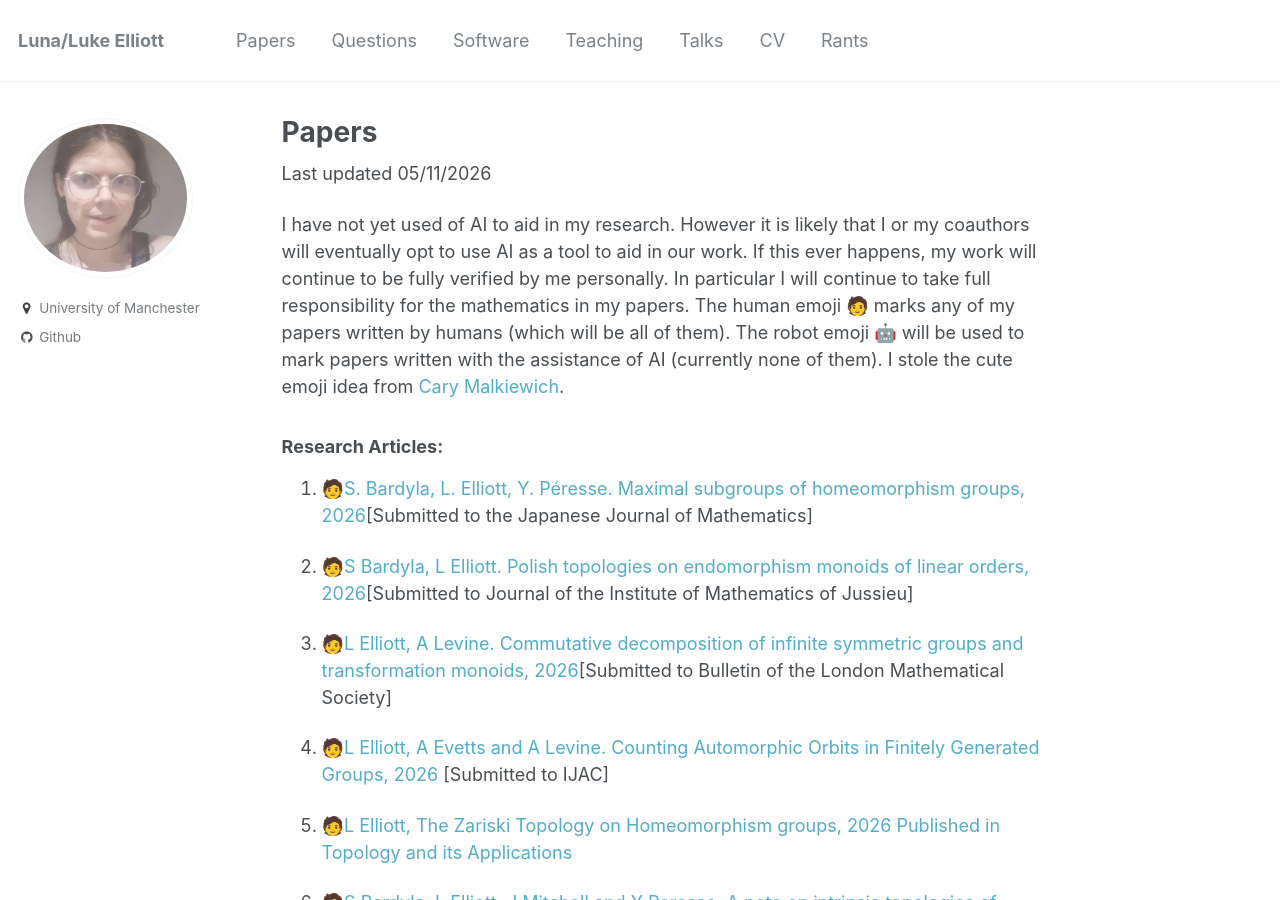
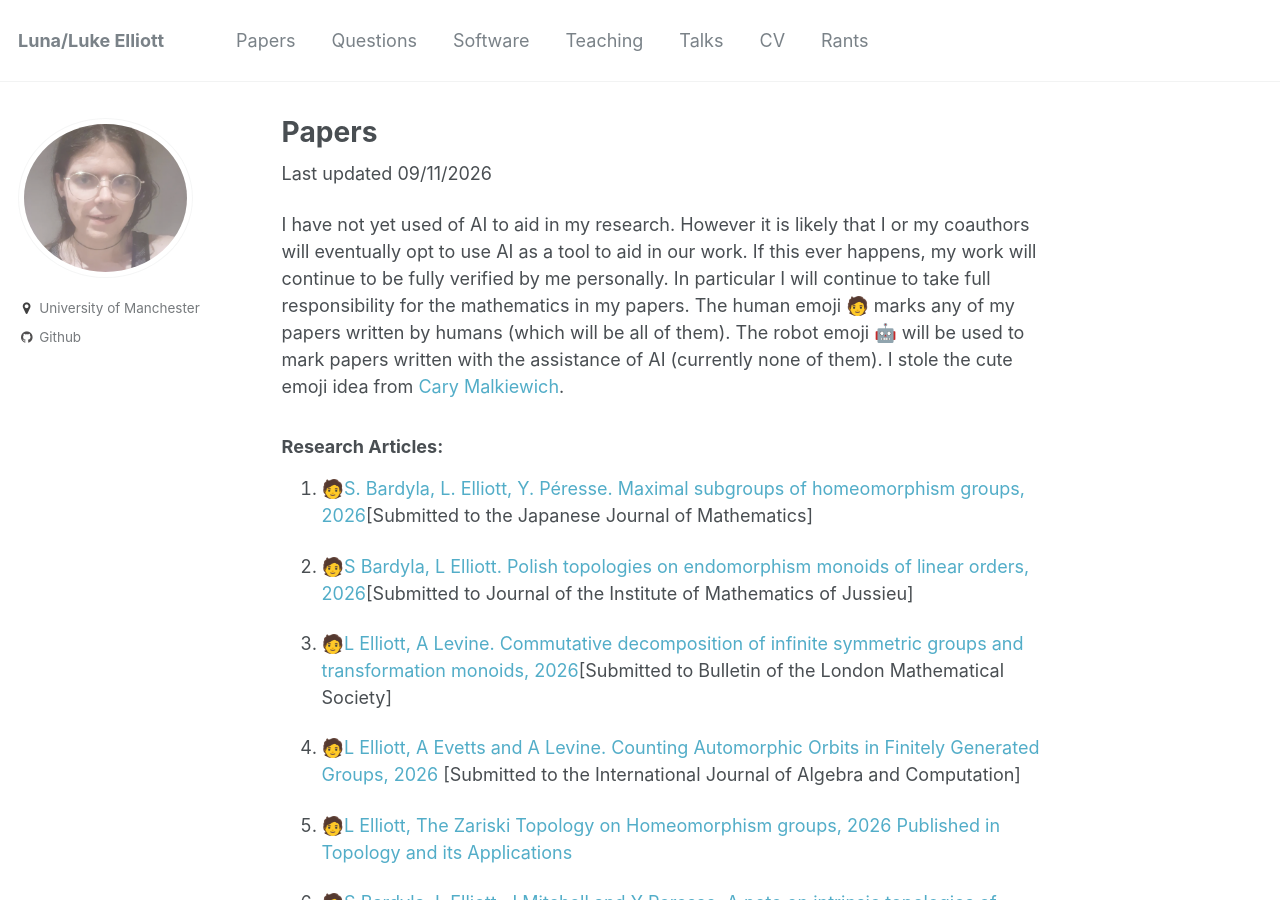
Before and after one commit to le27/L-Elliott, a Jekyll site: the page built from _pages/papers.md, in a window 1280 px wide and 900 px high. Built offline with Jekyll 4.4.1, drawn with Linux system fonts in a browser that asks for light colours; formulas are drawn with MathJax 3.

Commit message:
Revise last updated date and journal submission details
Updated the last updated date and modified the journal name for a paper submission.

```diff
--- a/_pages/papers.md
+++ b/_pages/papers.md
@@ -4,7 +4,7 @@
 author_profile: true
 ---
 
-Last updated 05/11/2026
+Last updated 09/11/2026
 
 I have not yet used of AI to aid in my research. However it is likely that I or my coauthors will eventually opt to use AI as a tool to aid in our work. If this ever happens, my work will continue to be fully verified by me personally. In particular I will continue to take full responsibility for the mathematics in my papers.
 The human emoji 🧑 marks any of my papers written by humans (which will be all of them). The robot emoji 🤖 will be used to mark papers written with the assistance of AI (currently none of them). I stole the cute emoji idea from [Cary Malkiewich](https://people.math.binghamton.edu/malkiewich/).
@@ -16,7 +16,7 @@
 
 1. 🧑[L Elliott, A Levine. Commutative decomposition of infinite symmetric groups and transformation monoids, 2026](https://arxiv.org/abs/2605.14862)[Submitted to Bulletin of the London Mathematical Society]
 
-1. 🧑[L Elliott, A Evetts and A Levine. Counting Automorphic Orbits in Finitely Generated Groups, 2026](https://arxiv.org/abs/2604.18104) [Submitted to IJAC]
+1. 🧑[L Elliott, A Evetts and A Levine. Counting Automorphic Orbits in Finitely Generated Groups, 2026](https://arxiv.org/abs/2604.18104) [Submitted to the International Journal of Algebra and Computation]
 
 1. 🧑[L Elliott, The Zariski Topology on Homeomorphism groups, 2026](https://arxiv.org/abs/2601.15185) [Published in Topology and its Applications](https://doi.org/10.1016/j.topol.2026.109899)
 
```
